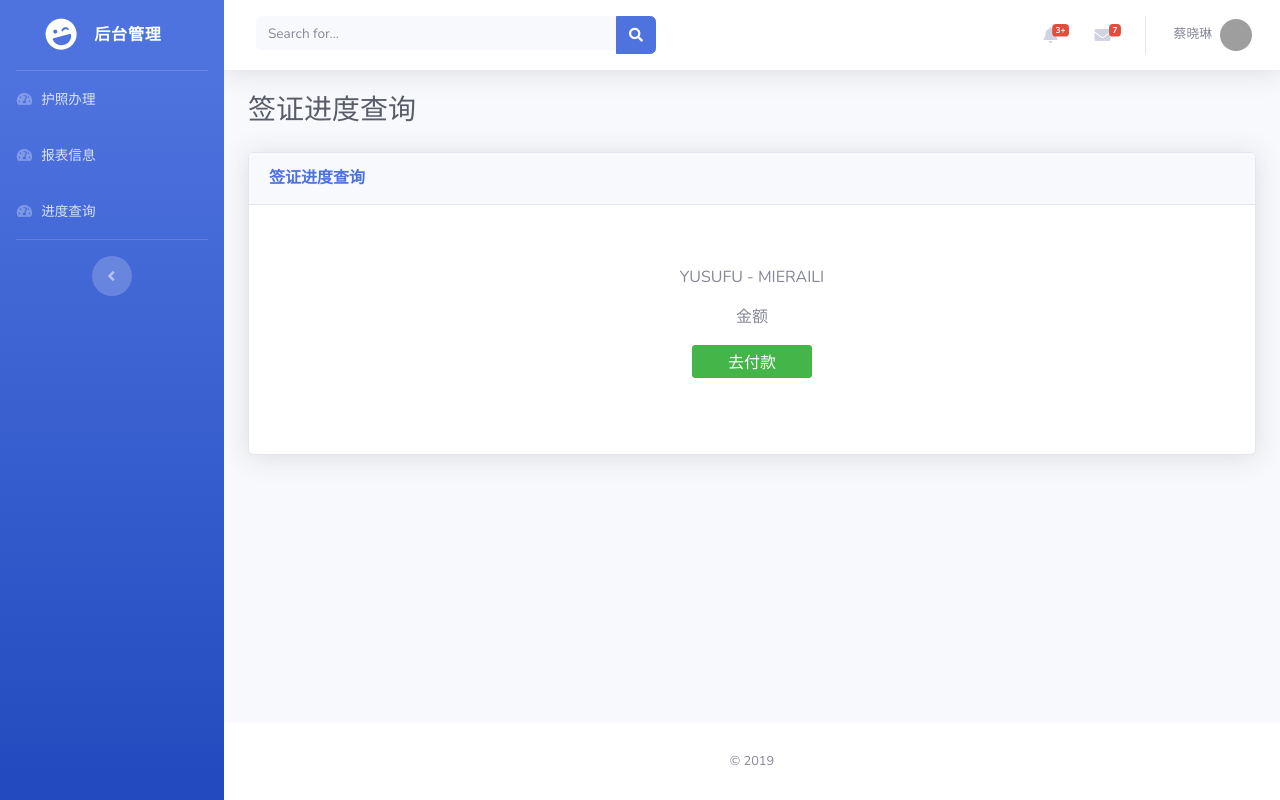
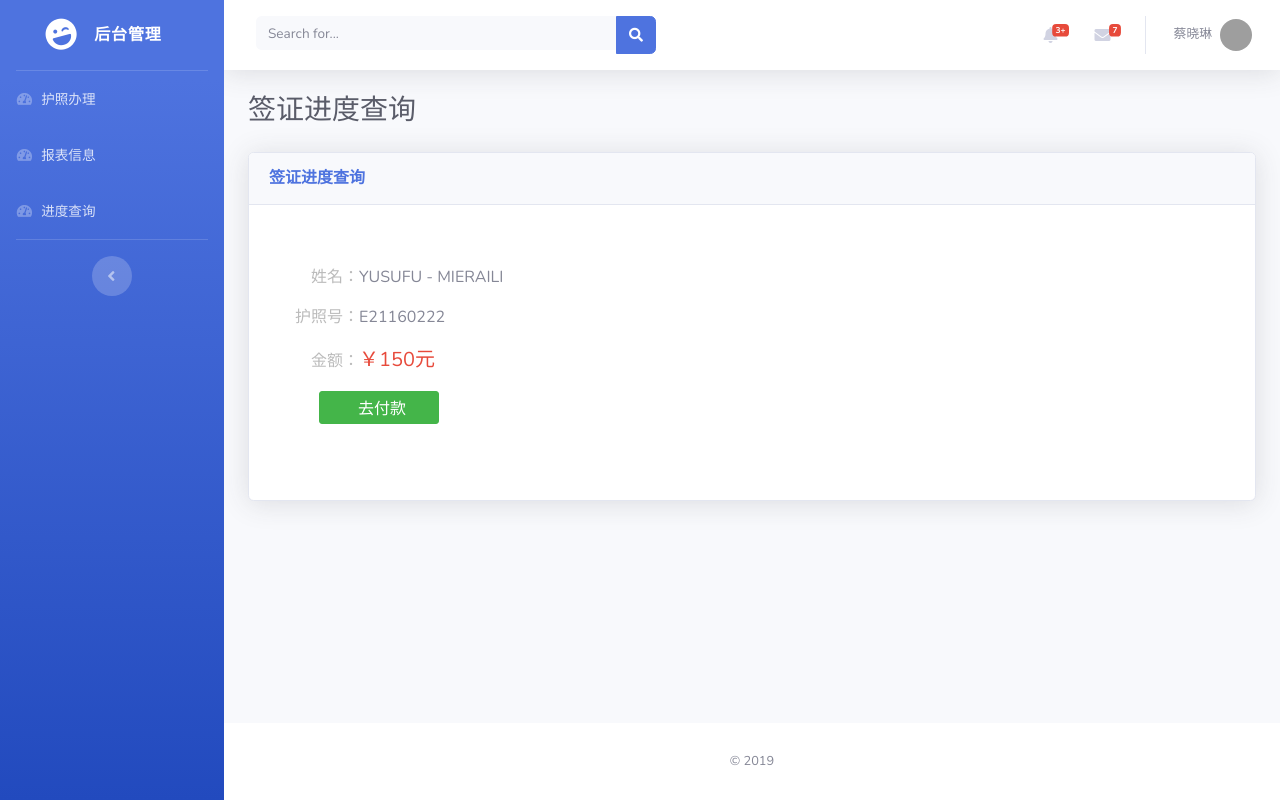
Before and after one commit to topsai/evisa-bg, a Django app: page /pay/?id=1 in a window 1280 px wide. Run offline with Django 3.2, Linux system fonts and the light colour scheme; data comes from the database, SQL or seed files in the repository; parts of the project's set-up code (start-up, migrations or seed data) failed here and were passed over; some libraries are stand-ins or nearby versions; grey boxes are pictures that could not be loaded.

Commit message:
调整页面pay

```diff
--- a/templates/sb2/pay.html
+++ b/templates/sb2/pay.html
@@ -6,7 +6,8 @@
 
     <style>
          .see{
-            margin:60px 30px ; text-align: center
+            margin:60px 30px ;
+             text-align: left;
         }
         .btn_login {
             display: inline-block;
@@ -31,8 +32,18 @@
             line-height: 33px;
             *line-height: 31px;
             width: 120px;
-            padding-left: 0;
+            margin-left: 40px;
             padding-right: 0;
+        }
+        .mon{
+            color:#e74a3b;
+            font-size:20px;
+        }
+        .sin{
+            color:#bbb;
+            width:80px;
+            display: inline-block;
+            text-align: right;
         }
     </style>
 
@@ -54,8 +65,9 @@
             </div>
 
             <div class="see">
-                <p>{{ obj.last_name }} - {{ obj.first_name }}</p>
-                <p>金额</p>
+                <p><span class="sin">姓名：</span>{{ obj.last_name }} - {{ obj.first_name }}</p>
+                <p><span class="sin">护照号：</span>{{ obj.passport_number }}</p>
+                <p><span class="sin">金额：</span><span class="mon">￥150元</span></p>
                 <p><button type="submit" value="去付款" class="btn_login">去付款</button></p>
             </div>
 
```
